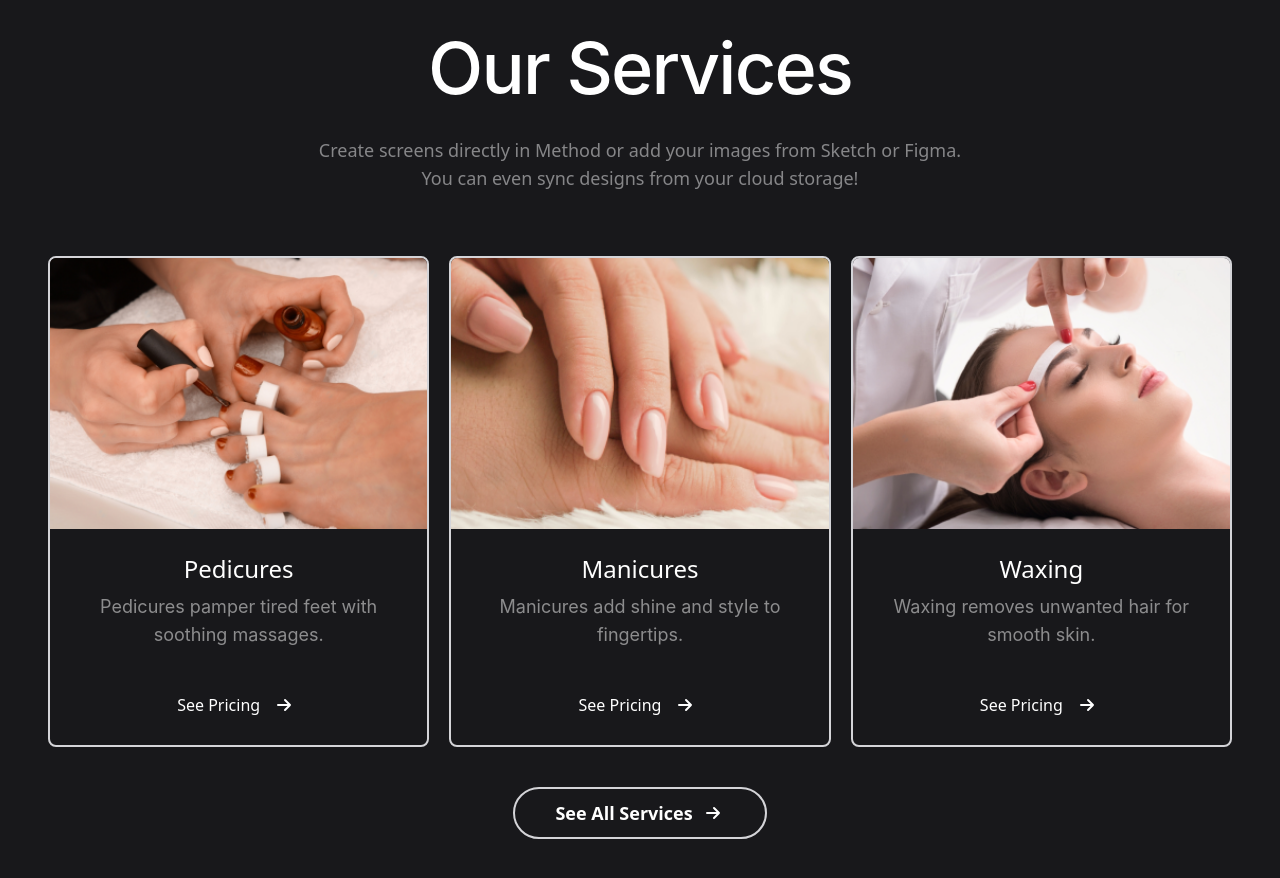
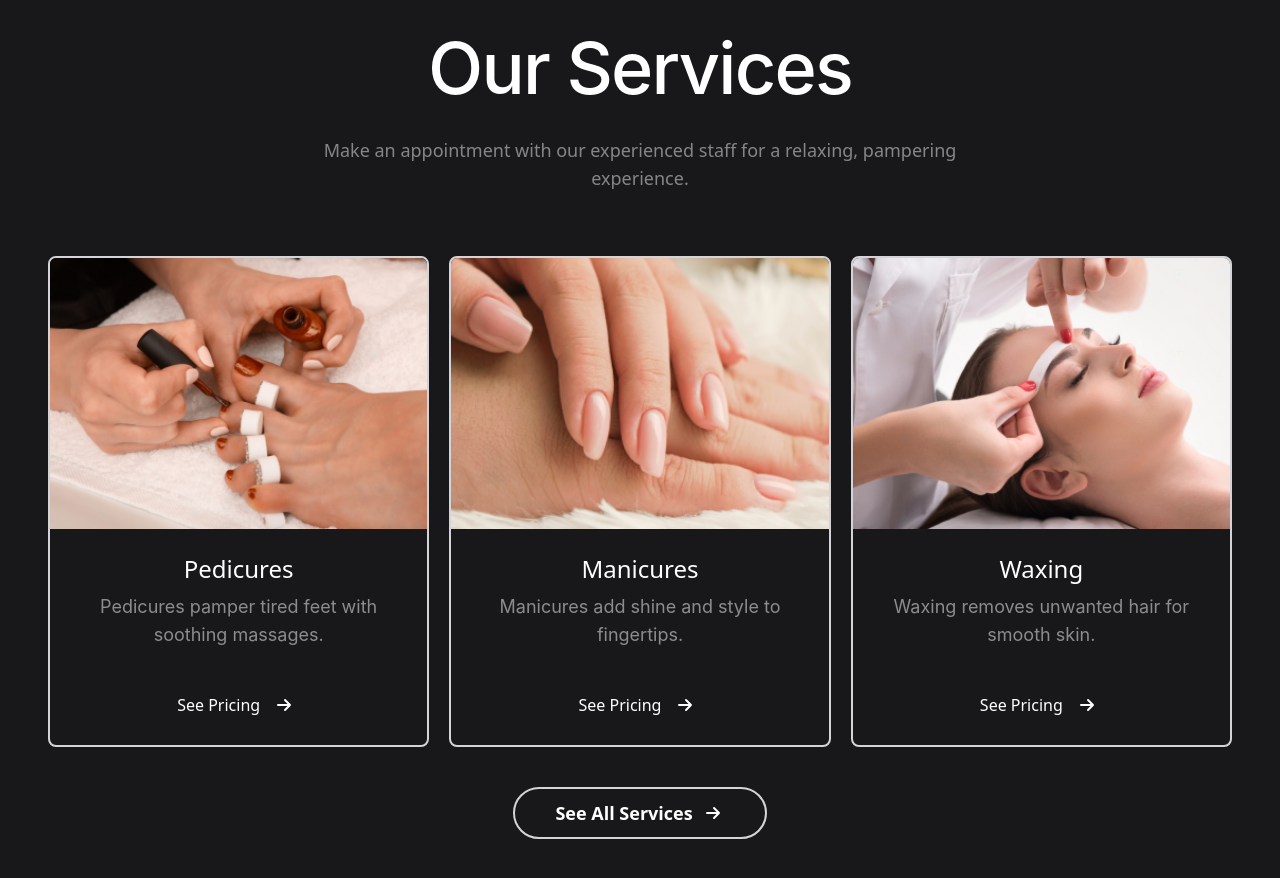
Before and after one commit to FerraroSoftware/lily-dark-nailsalon, a Next.js app: page / in a window 1280 px wide. Shown: the part 1700-2578 px from the top of the page. Built offline with nearby package versions, Linux system fonts and the light colour scheme.

Commit message:
preview text

```diff
--- a/components/Previewservices.jsx
+++ b/components/Previewservices.jsx
@@ -10,8 +10,8 @@ export default function Previewservices() {
             <span className="header"> Our Services </span>
           </h2>
           <p className="subheader">
-            Create screens directly in Method or add your images from Sketch or
-            Figma. You can even sync designs from your cloud storage!
+            Make an appointment with our experienced staff for a relaxing,
+            pampering experience.
           </p>
         </div>
 
```
